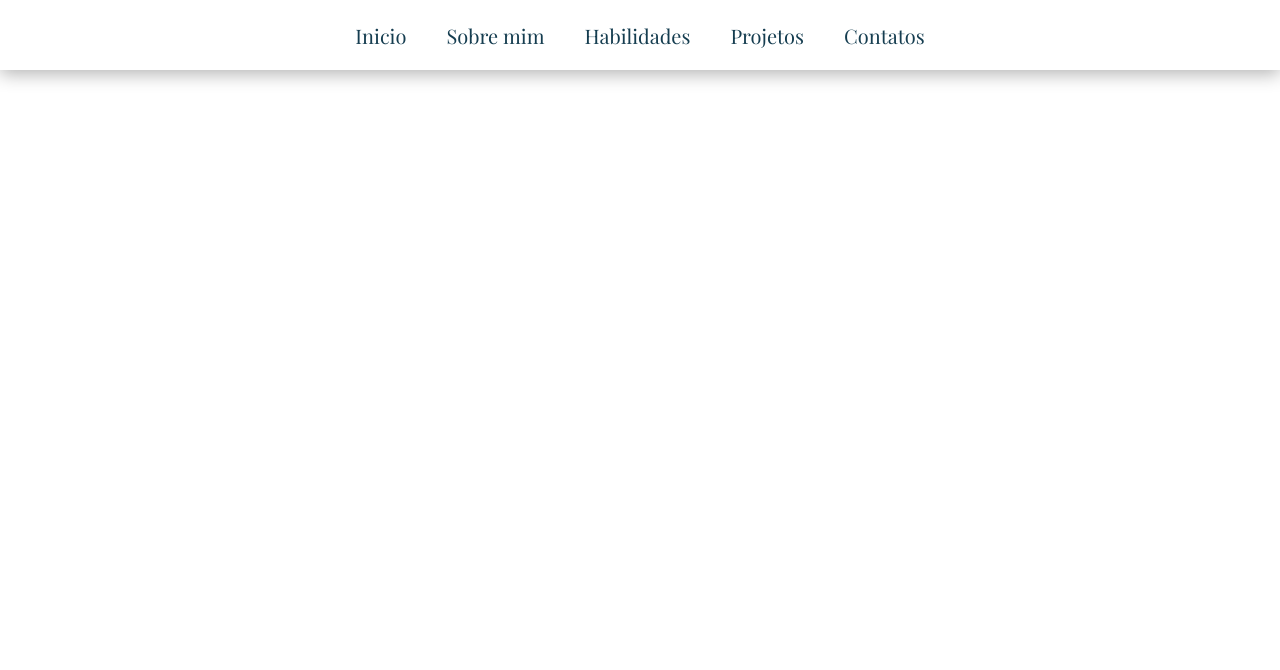
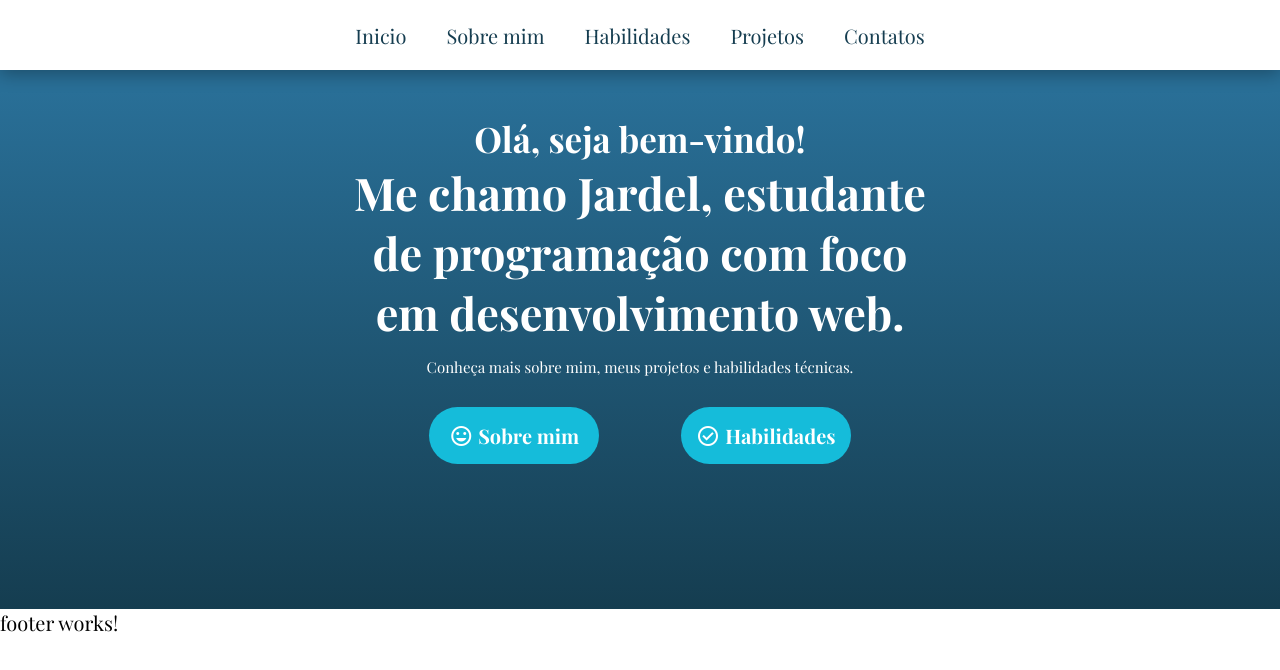
Before and after one commit to jardeloli/portfolio-jardel, an Angular app: page / in a window 1280 px wide. Shown: the top 670 px of the page. Built offline with nearby package versions, Linux system fonts and the light colour scheme; a web font is replaced by a local one.

Commit message:
aplicado estilo à box banner

```diff
--- a/src/app/home/home.css
+++ b/src/app/home/home.css
@@ -0,0 +1,66 @@
+
+.banner{
+    display: flex;
+    justify-content: center;
+    background: linear-gradient(180deg, var(--color-blue-2) 15%, var(--color-blue-3) 100%);
+    color: #fff;
+    padding: 70px;
+    text-align: center;
+}
+
+.banner .box{
+    display: flex;
+    flex-direction: column;
+    align-items: center;
+    padding: 45px 5px;
+}
+
+.banner .box .paragraph {
+    margin: 15px;
+    font-size: var(--font-size-5);
+    font-weight: 400;
+    color: #fff;
+}
+
+.banner .box .title{
+    font-size: var(--font-size-2);
+}
+
+.banner .box .title2{
+    font-size: var(--font-size-1);
+    display: block;
+    max-width: 575px;
+}
+
+.banner .box .buttons {
+    display: flex;
+    align-items: center;
+    flex-wrap: wrap;
+    margin: 15px 0;
+    width: 100%;
+    justify-content: space-evenly;
+}
+
+.banner .box .buttons a {
+    display: flex;
+    align-items: center;
+    justify-content: center;
+    padding: 15px;
+    min-width: 170px;
+    border-radius: 35px;
+    margin: 0 5px 15px;
+    font-size: var(--font-size-4);
+    font-weight: 700;
+    background: var(--color-blue-1);
+    color: #fff;
+    text-wrap: nowrap;
+    text-decoration: none;
+}
+
+.banner .box .buttons a:hover{
+    background: var(--color-blue-5);
+}
+
+.banner .box .buttons i{
+    margin-right: 5px;
+}
--- a/src/app/home/home.html
+++ b/src/app/home/home.html
@@ -1 +1,26 @@
-<p>home works!</p>
+<main>
+    <section id="banner" class="banner">
+        <div class="box">
+            <h1>
+                <span class="title">Olá, seja bem-vindo!</span>
+                <span class="title2">Me chamo Jardel, estudante de programação com foco em desenvolvimento web.</span>
+            </h1>
+
+            <p class="paragraph">Conheça mais sobre mim, meus projetos e habilidades técnicas.</p>
+
+            <div class="buttons">
+                <a href="#about">
+                    <i class="material-symbols-outlined">mood</i>
+
+                    Sobre mim
+                </a>
+
+                <a href="#skills">
+                    <i class="material-symbols-outlined">check_circle</i>
+                    Habilidades
+                </a>
+            </div>
+        </div>
+    </section>
+
+</main>
--- a/src/index.html
+++ b/src/index.html
@@ -12,7 +12,8 @@
         rel="stylesheet">
 
   <link rel="stylesheet"
-        href="https://fonts.googleapis.com/css2?family=Material+Symbols+Outlined:opsz,wght,FILL,GRAD@24,400,0,0&icon_names=menu" />
+        href="https://fonts.googleapis.com/css2?family=Material+Symbols+Outlined" />
+
 
 </head>
 <body>
--- a/src/styles.css
+++ b/src/styles.css
@@ -17,14 +17,16 @@
     --font-size-4: 1rem;
     --font-size-5: 0.75rem;
 
-    --color-blue-1: #1c95f9;
+    --color-blue-1: #15bcda;
     --color-blue-2: #296f97;
     --color-blue-3: #153d50;
     --color-blue-4: #2668866e;
+    --color-blue-5: #027e94;
 
     --color-pink-1: #f42771;
 
     --color-black-1: #181818;
+    ;
 
 
 }
```
